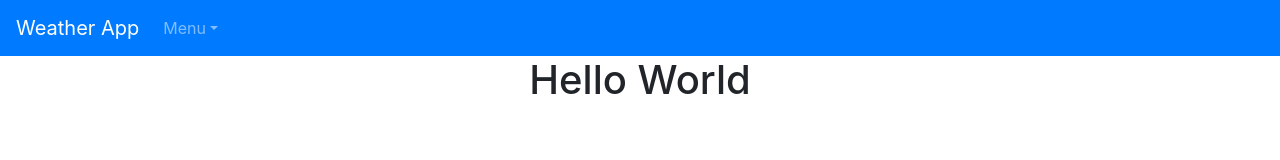
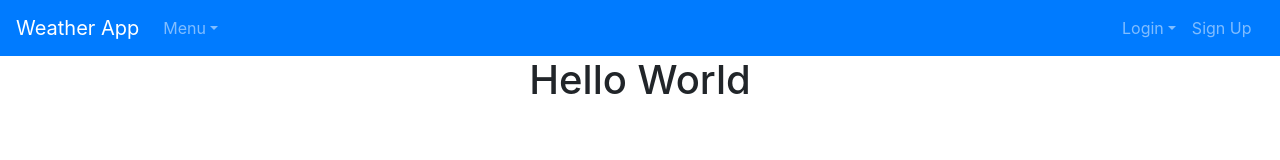
Before and after one commit to ryd0g/SPD-1.3-Project, a React (Create React App) app in the folder spd-project/: page / in a window 1280 px wide. Shown: the top 160 px of the page. Built offline with nearby package versions, Linux system fonts and the light colour scheme.

Commit message:
fixed navbar and styles

```diff
--- /dev/null
+++ b/spd-project/src/Navbar.css
@@ -0,0 +1,11 @@
+.dropdown-menu {
+  width: 100px !important;
+  padding: 8px;
+  padding-right: 10px;
+}
+input {
+  margin: 3px;
+}
+.pull-right {
+  width: 150px;
+}
--- a/spd-project/src/Navbar.js
+++ b/spd-project/src/Navbar.js
@@ -1,4 +1,5 @@
 import 'bootstrap/dist/css/bootstrap.min.css';
+import './Navbar.css';
 
 function Navbar() {
   return (
@@ -24,6 +25,51 @@ function Navbar() {
           </div>
         </div>
       </div>
+      <div class='pull-right ml-auto'>
+        <ul class='nav navbar-nav navbar-right'>
+          <li class='nav-item dropdown'>
+            <a
+              class='nav-link dropdown-toggle'
+              href='http://example.com'
+              id='navbarDropdownMenuLink'
+              data-toggle='dropdown'
+              aria-haspopup='true'
+              aria-expanded='false'>
+              Login
+            </a>
+            <div class='dropdown-menu'>
+              <form
+                class='form-horizontal'
+                method='post'
+                accept-charset='UTF-8'>
+                <input
+                  class='form-control login'
+                  type='text'
+                  name='username'
+                  placeholder='Username..'
+                />
+                <br />
+                <input
+                  class='form-control login'
+                  type='password'
+                  name='password'
+                  placeholder='Password..'
+                />
+                <br />
+                <button class='btn btn-dark'>Login</button>
+              </form>
+            </div>
+          </li>
+          <li class='nav-item navbar-right'>
+            <a
+              className='nav-link'
+              activeClassName='nav-link-active'
+              to='/signup'>
+              Sign Up
+            </a>
+          </li>
+        </ul>
+      </div>
     </nav>
   );
 }
```
